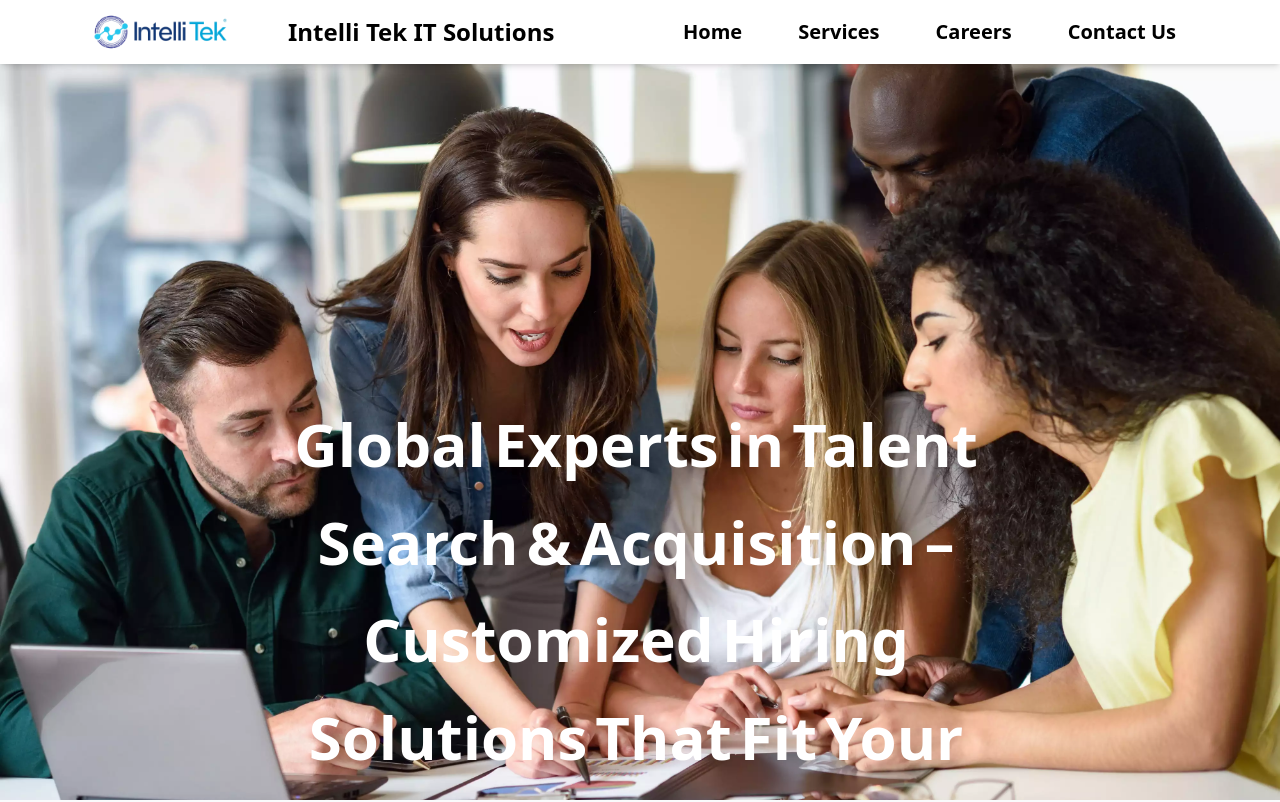
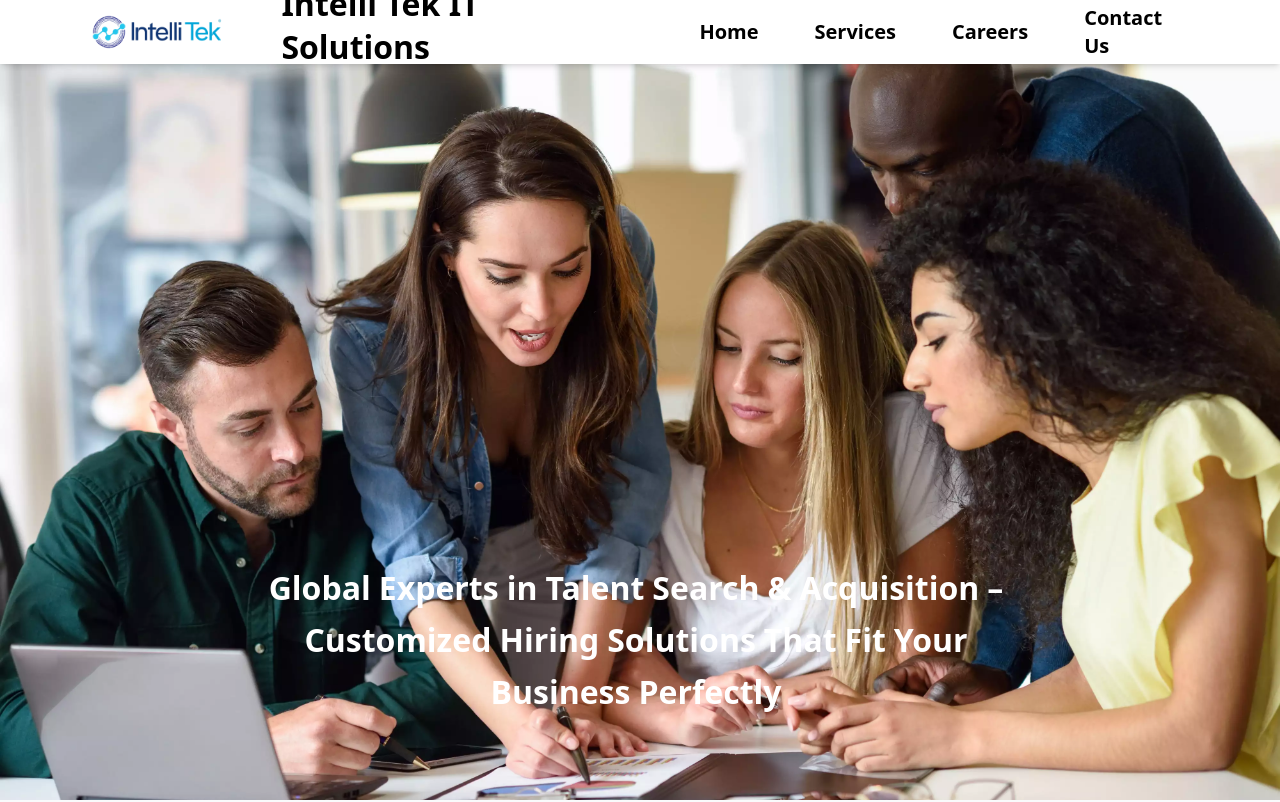
Before and after one commit to vinodmalla/Demo, a React (Vite) app: page / in a window 1280 px wide. Shown: the top 802 px of the page. Built offline with nearby package versions, Linux system fonts and the light colour scheme.

Commit message:
first commit

```diff
--- a/package.json
+++ b/package.json
@@ -17,6 +17,7 @@
     "@tailwindcss/vite": "^4.1.6",
     "framer-motion": "^12.10.5",
     "lucide-react": "^0.509.0",
+    "normalize.css": "^8.0.1",
     "react": "^19.1.0",
     "react-dom": "^19.1.0",
     "react-feather": "^2.0.10",
--- a/src/main.jsx
+++ b/src/main.jsx
@@ -3,7 +3,7 @@ import { createRoot } from 'react-dom/client'
 import { RouterProvider } from 'react-router'
 import {approuter} from './App.jsx'
 import './index.css'
-import App from './App.jsx'
+import 'normalize.css';
 
 createRoot(document.getElementById('root')).render(
   <StrictMode>
--- a/tailwind.config.js
+++ b/tailwind.config.js
@@ -4,8 +4,14 @@ export default {
     './index.html',
     './src/**/*.{js,jsx,ts,tsx}',
   ],
-  theme: {
-    extend: {},
+  // tailwind.config.js
+theme: {
+  extend: {
+    fontFamily: {
+      inter: ['Inter', 'sans-serif'],
+    },
   },
+},
+
   plugins: [],
 }
```
Also changed, not shown: 1 other file (tests, documents, lock files or other folders).
